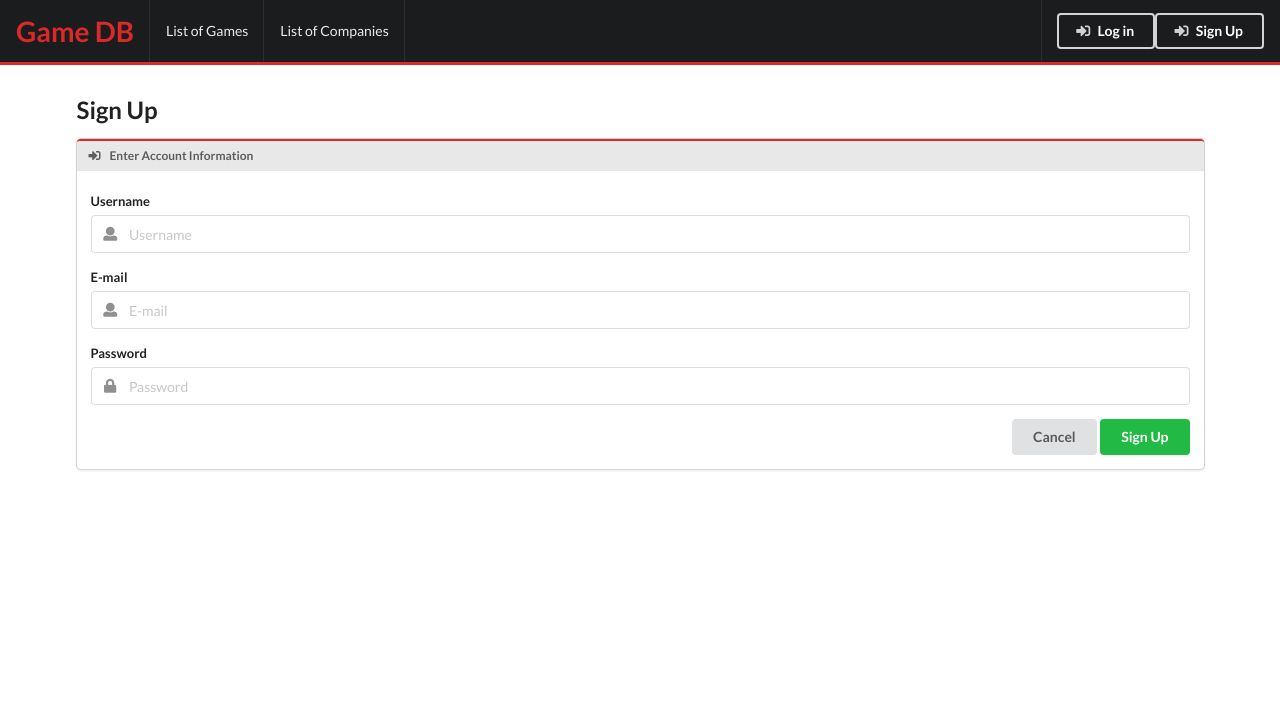
After one commit to amavelino/game_db_165, a Django app: page /signup/ in a window 1280 px wide. The commit adds this page. Shown: the top 723 px of the page. Run offline with Django 3.2, Linux system fonts and the light colour scheme.

Commit message:
Added user signup

```diff
--- a/game_db_proj/urls.py
+++ b/game_db_proj/urls.py
@@ -17,6 +17,7 @@ from django.contrib import admin
 from django.urls import path, include
 from django.contrib.auth import views as auth_views
 from django.views.generic import TemplateView
+from gamedb import views
 
 urlpatterns = [
     path('admin/', admin.site.urls),
@@ -24,4 +25,5 @@ urlpatterns = [
     path('', TemplateView.as_view(template_name='homepage.html'), name='home'),
     path('login/', auth_views.LoginView.as_view(template_name='login.html'), name='login'),
     path('logout/', auth_views.LogoutView.as_view(template_name='logout.html'), name='logout'),
+    path('signup/', views.signup, name='signup'),
 ]
--- a/gamedb/templates/base.html
+++ b/gamedb/templates/base.html
@@ -40,6 +40,7 @@
 				</a>
 				{% else %}
 				<a class="ui inverted grey button" href="{% url 'login' %}"><i class="sign in icon"></i>Log in</a>
+				<a class="ui inverted grey button" href="{% url 'signup' %}"><i class="sign in icon"></i>Sign Up</a>
 				{% endif %}
 			</div>
 		</div>
--- /dev/null
+++ b/gamedb/templates/signup.html
@@ -0,0 +1,48 @@
+{% extends 'base.html' %}
+
+{% block content %}
+
+<h2>
+	Sign Up
+</h2>
+
+<div class="ui fluid red-border card">
+	<div class="ui top attached label"><i class="sign in icon"></i>Enter Account Information</div>
+	<div class="content">
+		<p>
+			<form method="POST" class="ui form">{% csrf_token %}
+				<div class="field">
+					<label>Username</label>
+					<div class="ui left icon input">
+						<i class="user icon"></i><input name="username" placeholder="Username" type="text" />
+					</div>
+				</div>
+				<div class="field">
+					<label>E-mail</label>
+					<div class="ui left icon input">
+						<i class="user icon"></i><input name="email" placeholder="E-mail" type="text" />
+					</div>
+				</div>
+				<div class="field">
+					<label>Password</label>
+					<div class="ui left icon input">
+						<i class="lock icon"></i><input name="password" placeholder="Password" type="password" />
+					</div>
+				</div>
+
+				<button class="right floated ui green button" type="submit">Sign Up</button>
+				<a class="right floated ui button" href="/">Cancel</a>
+			</form>
+		</p>
+	</div>
+</div>
+{% if form.errors %}
+<div class="ui negative message">
+
+		<div class="header">
+				Action Forbidden
+		</div>
+		<p>Invalid Username or Password</p></div>
+
+{% endif %}
+{% endblock %}
--- a/gamedb/views.py
+++ b/gamedb/views.py
@@ -1,10 +1,27 @@
 from django.shortcuts import render, redirect
 from django.http import HttpResponse, HttpResponseRedirect, QueryDict
+from django.contrib.auth import login, authenticate
 from django.contrib.auth.decorators import login_required
 import datetime
 from django.utils import timezone
 from .models import Game, Comment, Company
+from django.contrib.auth.models import User
 from .forms import CompanyForm, GameForm, CommentForm
+
+def signup(request):
+	if request.method == "POST":
+		username = request.POST['username']
+		password = request.POST['password']
+		email = request.POST['email']
+
+		user_obj = User.objects.create_user(username, email, password)
+
+		user = authenticate(username=username, password=password)
+		login(request, user)
+		return redirect('home')
+	form = None
+
+	return render(request, 'signup.html', {'form':form})
 
 @login_required
 def add_company(request):
```
